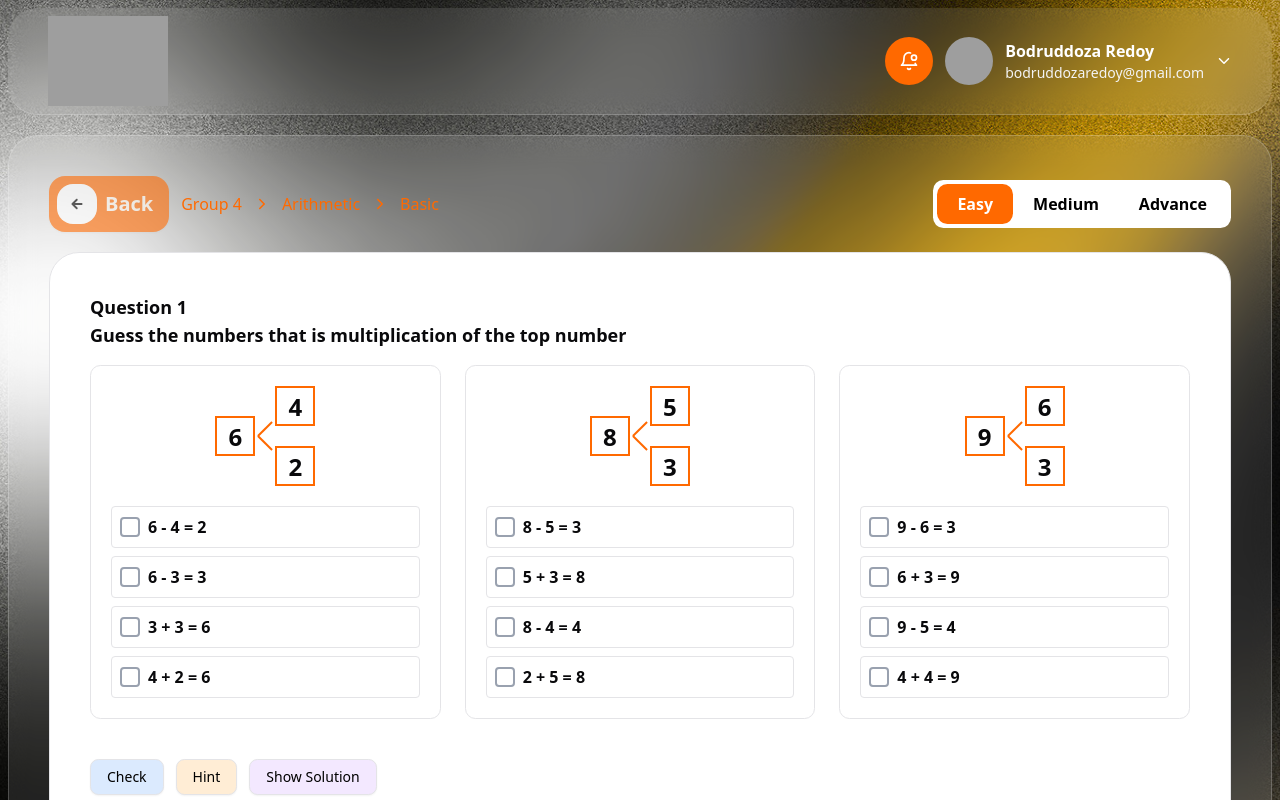
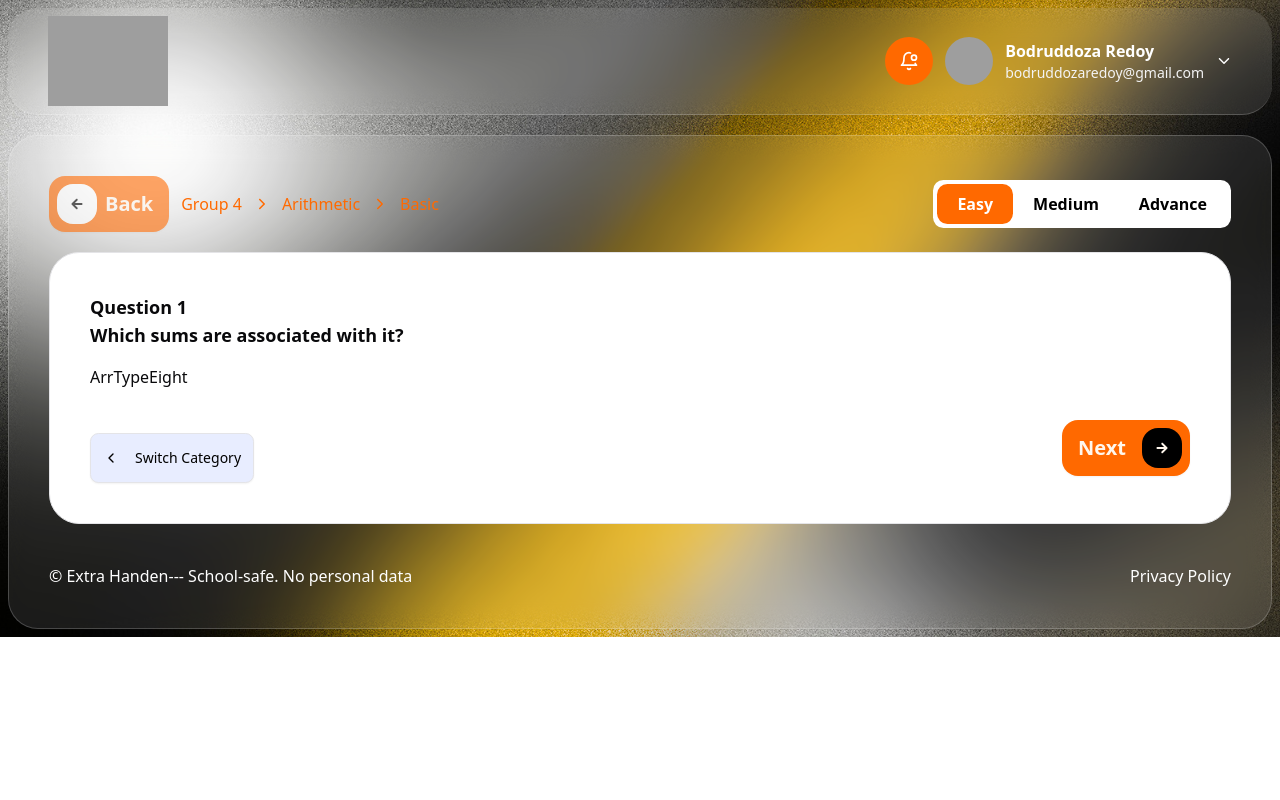
Before and after one commit to juyel66/Eduloop-quize-Application, a React (Vite) app: page /arithmetic in a window 1280 px wide. Shown: the top 800 px of the page. Built offline with nearby package versions, Linux system fonts and the light colour scheme; grey boxes are pictures that could not be loaded.

Commit message:
Implemented: hint show and hide functionality

```diff
--- a/src/components/common/Controllers.tsx
+++ b/src/components/common/Controllers.tsx
@@ -1,12 +1,12 @@
 import React from 'react'
 import { Button } from '../ui/button'
 
-export default function Controllers({handleCheck, handleShowSolution}:any) {
+export default function Controllers({handleCheck, handleShowSolution, handleShowHint}:any) {
     return (
         <div className='flex items-center justify-between mt-10'>
             <div className='flex items-center gap-3'>
                 <Button onClick={handleCheck} className='bg-[#dbeafe] hover:bg-[#dbeafe]/70 text-black border'>Check</Button>
-                <Button className='bg-[#ffedd5] hover:bg-[#ffedd5]/70 text-black border'>Hint</Button>
+                <Button onClick={handleShowHint} className='bg-[#ffedd5] hover:bg-[#ffedd5]/70 text-black border'>Hint</Button>
                 <Button onClick={handleShowSolution} className='bg-[#f3e8ff] hover:bg-[#f3e8ff]/70 text-black border'>Show Solution</Button>
             </div>
         </div>
--- /dev/null
+++ b/src/components/common/Hint.tsx
@@ -0,0 +1,10 @@
+import React from 'react'
+
+export default function Hint({hint}:any) {
+    return (
+        <div className="w-full border p-5 rounded-lg mt-5 flex gap-1">
+            <p className="font-semibold">Hint: </p>
+            <p className="text-muted-foreground font-semibold">{hint}</p>
+        </div>
+    )
+}
--- a/src/pages/Arithmetic/ArithmeticPage.tsx
+++ b/src/pages/Arithmetic/ArithmeticPage.tsx
@@ -66,6 +66,8 @@ export default function ArithmeticPage() {
                 {/* Render question dynamically */}
                 <QuestionRenderer q={q} />
 
+
+
                 {/* Footer actions */}
                 <div className="flex items-center justify-between mt-6">
                     <div>
--- /dev/null
+++ b/src/pages/Arithmetic/components/ArrTypeEight.tsx
@@ -0,0 +1,7 @@
+import React from 'react'
+
+export default function ArrTypeEight() {
+  return (
+    <div>ArrTypeEight</div>
+  )
+}
--- a/src/pages/Arithmetic/components/ArrTypeSeven.tsx
+++ b/src/pages/Arithmetic/components/ArrTypeSeven.tsx
@@ -1,34 +1,21 @@
 import React, { useState } from "react"
 import Controllers from "@/components/common/Controllers"
 import Check from "@/components/common/Check"
+import Hint from "@/components/common/Hint"
 
-export default function ArrTypeSeven() {
+export default function ArrTypeSeven({ data, hint }: any) {
     const [answers, setAnswers] = useState<{ [id: number]: string[] }>({})
     const [status, setStatus] = useState<"match" | "wrong" | "">("")
     const [showSolution, setShowSolution] = useState(false)
     const [wrongAnswers, setWrongAnswers] = useState<{ [id: number]: string[] }>({})
     const [correctAnswers, setCorrectAnswers] = useState<{ [id: number]: string[] }>({})
+    const [showHint, setShowHint] = useState(false)
 
-    const data = [
-        {
-            id: 1,
-            digits: [6, 4, 2],
-            pattern: ["6 - 4 = 2", "6 - 3 = 3", "3 + 3 = 6", "4 + 2 = 6"],
-            answer: ["6 - 4 = 2", "4 + 2 = 6"],
-        },
-        {
-            id: 2,
-            digits: [8, 5, 3],
-            pattern: ["8 - 5 = 3", "5 + 3 = 8", "8 - 4 = 4", "2 + 5 = 8"],
-            answer: ["8 - 5 = 3", "5 + 3 = 8"],
-        },
-        {
-            id: 3,
-            digits: [9, 6, 3],
-            pattern: ["9 - 6 = 3", "6 + 3 = 9", "9 - 5 = 4", "4 + 4 = 9"],
-            answer: ["9 - 6 = 3", "6 + 3 = 9"],
-        },
-    ]
+    const handleShowHint = () => {
+        setShowHint(!showHint)
+    }
+
+
 
     const arraysEqual = (a: string[], b: string[]) => {
         const sortedA = [...a].sort()
@@ -225,7 +212,11 @@ export default function ArrTypeSeven() {
             <Controllers
                 handleCheck={handleCheckAll}
                 handleShowSolution={handleShowSolutionAll}
+                handleShowHint={handleShowHint}
             />
+            {
+                showHint && <Hint hint={hint}/>
+            }
             <Check summary={summary} />
         </div>
     )
--- a/src/pages/Arithmetic/components/QuestionRenderer.tsx
+++ b/src/pages/Arithmetic/components/QuestionRenderer.tsx
@@ -7,6 +7,7 @@ import ArrTypeFive from "./ArrTypeFive"
 import ArrTypeSix from "./ArrTypeSix"
 import type { Question } from "@/types/ArithmeticType"
 import ArrTypeSeven from "./ArrTypeSeven"
+import ArrTypeEight from "./ArrTypeEight"
 
 export default function QuestionRenderer({ q }: { q: Question }) {
     return useMemo(() => {
@@ -18,6 +19,7 @@ export default function QuestionRenderer({ q }: { q: Question }) {
                 return (
                     <ArrTypeOne
                         key={q.id}
+                        hint={q.metadata.hint}
                         rows={[
                             {
                                 start: answer1 ?? 10,
@@ -38,6 +40,7 @@ export default function QuestionRenderer({ q }: { q: Question }) {
                 }))
                 return (
                     <ArrTypeTwo
+                        hint={q.metadata.hint}
                         key={q.id}
                         mode="preConnected"
                         presetLineNums={presetLineNums}
@@ -49,6 +52,7 @@ export default function QuestionRenderer({ q }: { q: Question }) {
                 const opts = q.metadata.options ?? []
                 return (
                     <ArrTypeTwo
+                        hint={q.metadata.hint}
                         key={q.id}
                         mode="preFilledBoxes"
                         presetBoxNumbers={opts}
@@ -57,14 +61,15 @@ export default function QuestionRenderer({ q }: { q: Question }) {
                 )
             }
             case "math4": {
-        return <ArrTypeThree key={q.id} data={q.metadata.data ?? []} />
+                return <ArrTypeThree hint={q.metadata.hint} key={q.id} data={q.metadata.data ?? []} />
             }
             case "math5": {
-        return <ArrTypeFour key={q.id} data={q.metadata.data ?? []} />
+                return <ArrTypeFour hint={q.metadata.hint} key={q.id} data={q.metadata.data ?? []} />
             }
             case "math6": {
                 return (
                     <ArrTypeFive
+                        hint={q.metadata.hint}
                         key={q.id}
                         method="addition"
                         data={q.metadata.data ?? []}
@@ -74,6 +79,7 @@ export default function QuestionRenderer({ q }: { q: Question }) {
             case "math7": {
                 return (
                     <ArrTypeFive
+                        hint={q.metadata.hint}
                         key={q.id}
                         method="multiplication"
                         data={q.metadata.data ?? []}
@@ -83,6 +89,7 @@ export default function QuestionRenderer({ q }: { q: Question }) {
             case "math8": {
                 return (
                     <ArrTypeSix
+                        hint={q.metadata.hint}
                         key={q.id}
                         method="addition"
                         data={q.metadata.data ?? []}
@@ -92,6 +99,7 @@ export default function QuestionRenderer({ q }: { q: Question }) {
             case "math9": {
                 return (
                     <ArrTypeSix
+                        hint={q.metadata.hint}
                         key={q.id}
                         method="multiplication"
                         data={q.metadata.data ?? []}
@@ -101,6 +109,16 @@ export default function QuestionRenderer({ q }: { q: Question }) {
             case "math10": {
                 return (
                     <ArrTypeSeven
+                        hint={q.metadata.hint}
+                        key={q.id}
+                        data={q.metadata.data ?? []}
+                    />
+                )
+            }
+            case "math11": {
+                return (
+                    <ArrTypeEight
+                        hint={q.metadata.hint}
                         key={q.id}
                         data={q.metadata.data ?? []}
                     />
--- a/src/pages/Arithmetic/components/Questions.ts
+++ b/src/pages/Arithmetic/components/Questions.ts
@@ -1,6 +1,44 @@
-import type { Question } from "@/types/ArithmeticType"
+import type { Question } from "@/types/ArithmeticType";
 
 export const QUESTIONS_DATA: any[] = [
+  {
+    id: 11,
+    type: "math11",
+    group: "4",
+    subject: "Arithmetic",
+    category: "Basic",
+    level: "Easy",
+    metadata: {
+      question: "Which sums are associated with it?",
+      data: [
+        {
+          id: 1,
+          top: 5,
+          bottoms: [2, null],
+          answers: ["2 + 3 = 5", "3 + 2 = 5", "5 - 2 = 3", "5 - 3 = 2"],
+        },
+        {
+          id: 2,
+          top: 7,
+          bottoms: [2, 5],
+          answers: ["2 + 5 = 7", "5 + 2 = 7", "7 - 2 = 5", "7 - 5 = 2"],
+        },
+        {
+          id: 3,
+          bottoms: [4, 5],
+          top: null,
+          answers: ["4 + 5 = 9", "5 + 4 = 9", "9 - 4 = 5", "9 - 5 = 4"],
+        },
+        {
+          id: 4,
+          top: 8,
+          bottoms: [2, 6],
+          answers: ["2 + 6 = 8", "6 + 2 = 8", "8 - 2 = 6", "8 - 6 = 2"],
+        },
+      ],
+      hint: "Only find those numbers sum, that is matched with the box numbers.",
+    },
+  },
   {
     id: 10,
     type: "math10",
@@ -9,16 +47,29 @@ export const QUESTIONS_DATA: any[] = [
     category: "Basic",
     level: "Easy",
     metadata: {
-      question: "Guess the numbers that is multiplication of the top number",
-      method: "multiplication",
+      question: "Which sums are associated with it?",
       data: [
-        { id: 1, result: 12, answer: [[3, 4], [6, 2], [4, 3]] },
-        { id: 2, result: 20, answer: [[10, 2], [5, 4], [20, 1]] },
-        { id: 3, result: 50, answer: [[25, 2], [10, 5], [50, 1]] },
-        { id: 4, result: 60, answer: [[30, 2], [20, 3], [15, 4]] }
+        {
+          id: 1,
+          digits: [6, 4, 2],
+          pattern: ["6 - 4 = 2", "6 - 3 = 3", "3 + 3 = 6", "4 + 2 = 6"],
+          answer: ["6 - 4 = 2", "4 + 2 = 6"],
+        },
+        {
+          id: 2,
+          digits: [8, 5, 3],
+          pattern: ["8 - 5 = 3", "5 + 3 = 8", "8 - 4 = 4", "2 + 5 = 8"],
+          answer: ["8 - 5 = 3", "5 + 3 = 8"],
+        },
+        {
+          id: 3,
+          digits: [9, 6, 3],
+          pattern: ["9 - 6 = 3", "6 + 3 = 9", "9 - 5 = 4", "4 + 4 = 9"],
+          answer: ["9 - 6 = 3", "6 + 3 = 9"],
+        },
       ],
-      hint: "Follow this: 3 * ? = 12, 6 * ? = 12, 4 + ? = 12"
-    }
+      hint: "Only find those numbers sum, that is matched with the box numbers.",
+    },
   },
   {
     id: 9,
@@ -31,13 +82,45 @@ export const QUESTIONS_DATA: any[] = [
       question: "Guess the numbers that is multiplication of the top number",
       method: "multiplication",
       data: [
-        { id: 1, result: 12, answer: [[3, 4], [6, 2], [4, 3]] },
-        { id: 2, result: 20, answer: [[10, 2], [5, 4], [20, 1]] },
-        { id: 3, result: 50, answer: [[25, 2], [10, 5], [50, 1]] },
-        { id: 4, result: 60, answer: [[30, 2], [20, 3], [15, 4]] }
+        {
+          id: 1,
+          result: 12,
+          answer: [
+            [3, 4],
+            [6, 2],
+            [4, 3],
+          ],
+        },
+        {
+          id: 2,
+          result: 20,
+          answer: [
+            [10, 2],
+            [5, 4],
+            [20, 1],
+          ],
+        },
+        {
+          id: 3,
+          result: 50,
+          answer: [
+            [25, 2],
+            [10, 5],
+            [50, 1],
+          ],
+        },
+        {
+          id: 4,
+          result: 60,
+          answer: [
+            [30, 2],
+            [20, 3],
+            [15, 4],
+          ],
+        },
       ],
-      hint: "Follow this: 3 * ? = 12, 6 * ? = 12, 4 + ? = 12"
-    }
+      hint: "Follow this: 3 * ? = 12, 6 * ? = 12, 4 + ? = 12",
+    },
   },
   {
     id: 8,
@@ -50,13 +133,45 @@ export const QUESTIONS_DATA: any[] = [
       question: "Guess the numbers that is addition of the top number",
       method: "addition",
       data: [
-        { id: 1, result: 10, answer: [[5, 5], [8, 2], [6, 4]] },
-        { id: 2, result: 20, answer: [[10, 10], [18, 2], [15, 5]] },
-        { id: 3, result: 50, answer: [[25, 25], [30, 20], [42, 8]] },
-        { id: 4, result: 60, answer: [[30, 30], [40, 20], [49, 11]] }
+        {
+          id: 1,
+          result: 10,
+          answer: [
+            [5, 5],
+            [8, 2],
+            [6, 4],
+          ],
+        },
+        {
+          id: 2,
+          result: 20,
+          answer: [
+            [10, 10],
+            [18, 2],
+            [15, 5],
+          ],
+        },
+        {
+          id: 3,
+          result: 50,
+          answer: [
+            [25, 25],
+            [30, 20],
+            [42, 8],
+          ],
+        },
+        {
+          id: 4,
+          result: 60,
+          answer: [
+            [30, 30],
+            [40, 20],
+            [49, 11],
+          ],
+        },
       ],
-      hint: "Follow this: 5 + ? = 10, 8 + ? = 10, 6 + ? = 10"
-    }
+      hint: "Follow this: 5 + ? = 10, 8 + ? = 10, 6 + ? = 10",
+    },
   },
   {
     id: 7,
@@ -72,10 +187,10 @@ export const QUESTIONS_DATA: any[] = [
         { id: 1, result: 10, option: 2, answer: 8 },
         { id: 2, result: 20, option: 10, answer: 10 },
         { id: 3, result: 50, option: 25, answer: 25 },
-        { id: 4, result: 60, option: 20, answer: 15 }
+        { id: 4, result: 60, option: 20, answer: 15 },
       ],
-      hint: "Follow this: 2 * ? = 10"
-    }
+      hint: "Follow this: 2 * ? = 10",
+    },
   },
   {
     id: 6,
@@ -91,10 +206,10 @@ export const QUESTIONS_DATA: any[] = [
         { id: 1, result: 10, option: 2, answer: 8 },
         { id: 2, result: 20, option: 10, answer: 10 },
         { id: 3, result: 50, option: 25, answer: 25 },
-        { id: 4, result: 35, option: 20, answer: 15 }
+        { id: 4, result: 35, option: 20, answer: 15 },
       ],
-      hint: "Follow this: 2 + ? = 10"
-    }
+      hint: "Follow this: 2 + ? = 10",
+    },
   },
   {
     id: 5,
@@ -108,10 +223,10 @@ export const QUESTIONS_DATA: any[] = [
       data: [
         { id: 1, number: 18, firstNumber: 17, lastNumber: 19 },
         { id: 2, number: 45, firstNumber: 44, lastNumber: 46 },
-        { id: 3, number: 69, firstNumber: 68, lastNumber: 70 }
+        { id: 3, number: 69, firstNumber: 68, lastNumber: 70 },
       ],
-      hint: "Follow this: ? 18 ?. What is the number of previous number and next number?"
-    }
+      hint: "Follow this: ? 18 ?. What is the number of previous number and next number?",
+    },
   },
   {
     id: 4,
@@ -127,10 +242,10 @@ export const QUESTIONS_DATA: any[] = [
         { id: 2, number: 20, from: 19, to: 29 },
         { id: 3, number: 30, from: 30, to: 39 },
         { id: 4, number: 40, from: 39, to: 49 },
-        { id: 5, number: 50, from: 49, to: 69 }
+        { id: 5, number: 50, from: 49, to: 69 },
       ],
-      hint: "Match the number withing the range numbers."
-    }
+      hint: "Match the number withing the range numbers.",
+    },
   },
   {
     id: 3,
@@ -140,10 +255,11 @@ export const QUESTIONS_DATA: any[] = [
     category: "Basic",
     level: "Advance",
     metadata: {
-      question: "Which numbers are there in this boxes? Connect with the scale line.",
+      question:
+        "Which numbers are there in this boxes? Connect with the scale line.",
       options: [12, 50, 34, 43, 63, 89],
-      hint: "Just count 1 by 1 of the scale line and connect with the scale line"
-    }
+      hint: "Just count 1 by 1 of the scale line and connect with the scale line",
+    },
   },
   {
     id: 2,
@@ -155,8 +271,8 @@ export const QUESTIONS_DATA: any[] = [
     metadata: {
       question: "Which numbers are there in this scale?",
       options: [12, 50, 34, 43, 63, 89, 99, 100, 43],
-      hint: "Just count 1 by 1 of the scale line and type at the boxes"
-    }
+      hint: "Just count 1 by 1 of the scale line and type at the boxes",
+    },
   },
   {
     id: 1,
@@ -171,7 +287,7 @@ export const QUESTIONS_DATA: any[] = [
       answer1: 12,
       count: 10,
       defaultValue: 3,
-      hint: "Just add 10 with every number"
-    }
-  }
-]
+      hint: "Just add 10 with every number",
+    },
+  },
+];
```
Also changed, not shown: src/pages/Arithmetic/components/ArrTypeSix.tsx (+16 -6 lines). Lines whose indentation alone changed are shown as unchanged.
